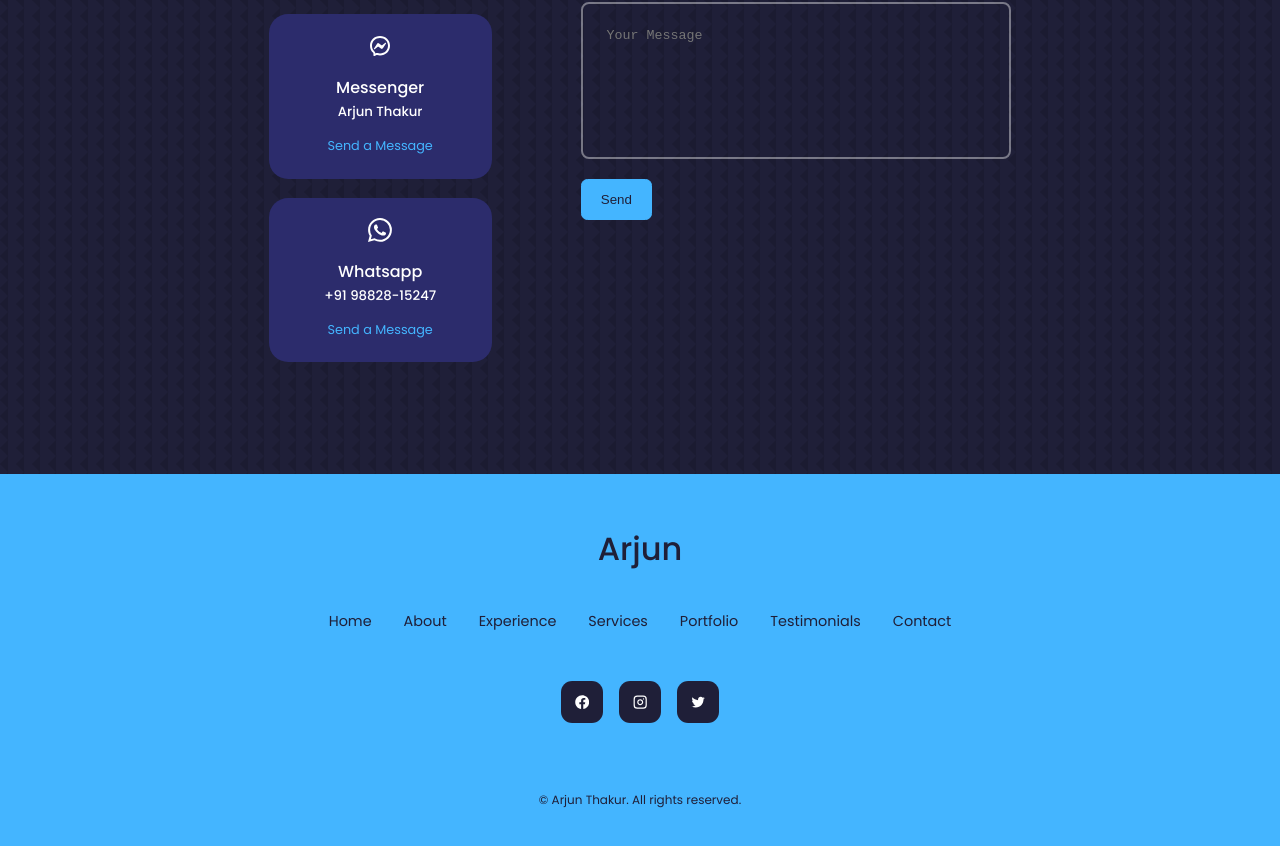
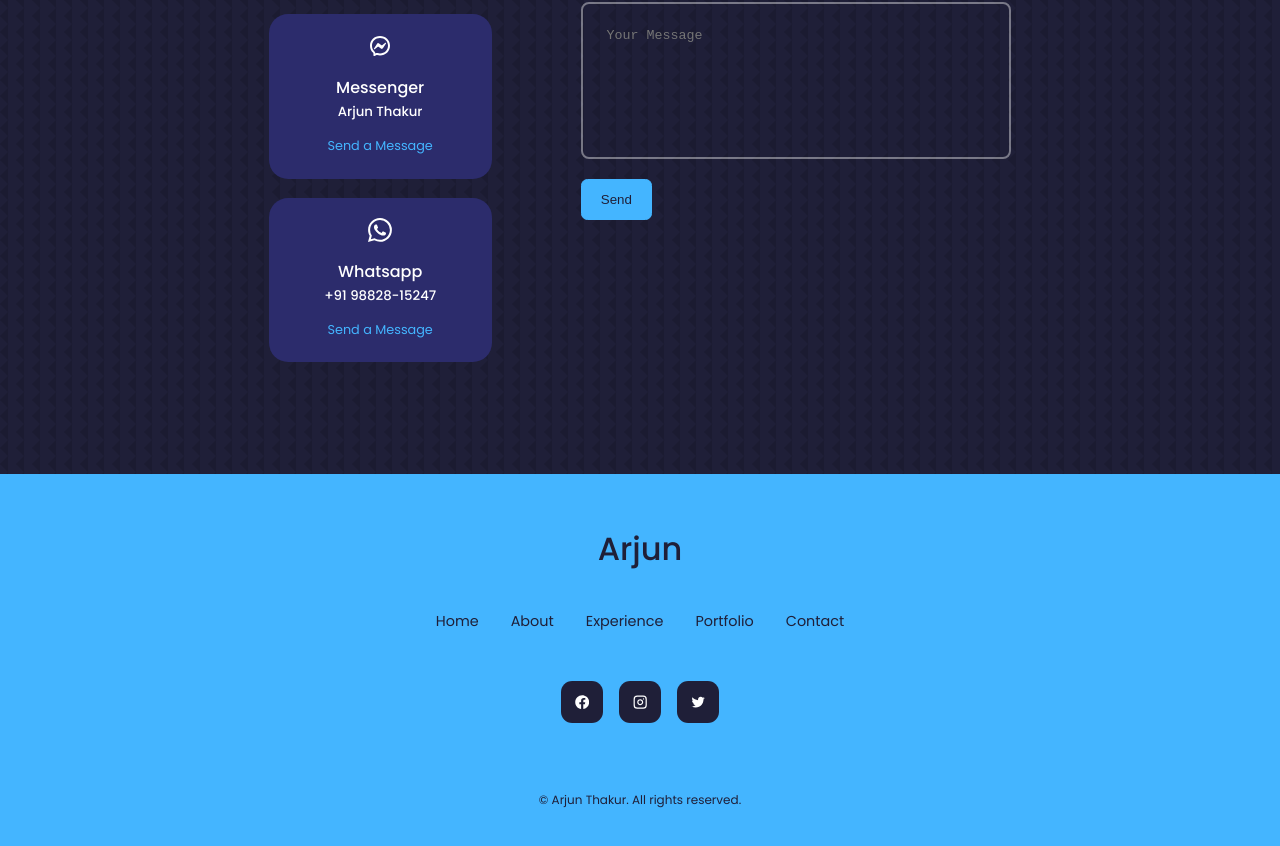
Before and after one commit to ArjunThakur543/portfolio, a React (Create React App) app: page / in a window 1280 px wide. Shown: the part 3752-4598 px from the top of the page. Built offline with nearby package versions, Linux system fonts and the light colour scheme; a web font is replaced by a local one.

Commit message:
email-js-fix

```diff
--- a/src/components/contact/contact.jsx
+++ b/src/components/contact/contact.jsx
@@ -13,13 +13,12 @@
   const sendEmail = (e) => {
     e.preventDefault();
 
-    emailjs.sendForm('service_gcfasc8', 'service_gcfasc8', form.current, 'wTpdccsdR_tQpKEzg')
+    emailjs.sendForm('service_gcfasc8', 'template_5zknjol', form.current, 'wTpdccsdR_tQpKEzg')
       .then((result) => {
           console.log(result.text);
       }, (error) => {
           console.log(error.text);
       });
-
       e.target.reset()
   };
 
@@ -59,7 +58,7 @@
           </article>
         </div>
         <form ref={form} onSubmit={sendEmail}>
-          <input type="text" name='name' placeholder='Your full name' required />
+          <input type="text" name="name" placeholder='Your full name' required />
           <input type="email" name="email" placeholder='Your Email' required />
           <textarea name="message" rows="7" placeholder='Your Message' required></textarea>
           <button type="submit" className='btn btn-primary'>Send</button>
--- a/src/components/footer/footer.jsx
+++ b/src/components/footer/footer.jsx
@@ -12,9 +12,9 @@
         <li><a href="#Home">Home</a></li>
         <li><a href="#About">About</a></li>
         <li><a href="#Exp">Experience</a></li>
-        <li><a href="#Services">Services</a></li>
+        {/* <li><a href="#Services">Services</a></li> */}
         <li><a href="#Portfolio">Portfolio</a></li>
-        <li><a href="#Testimonials">Testimonials</a></li>
+        {/* <li><a href="#Testimonials">Testimonials</a></li> */}
         <li><a href="#Contact">Contact</a></li>
       </ul>
 
```
